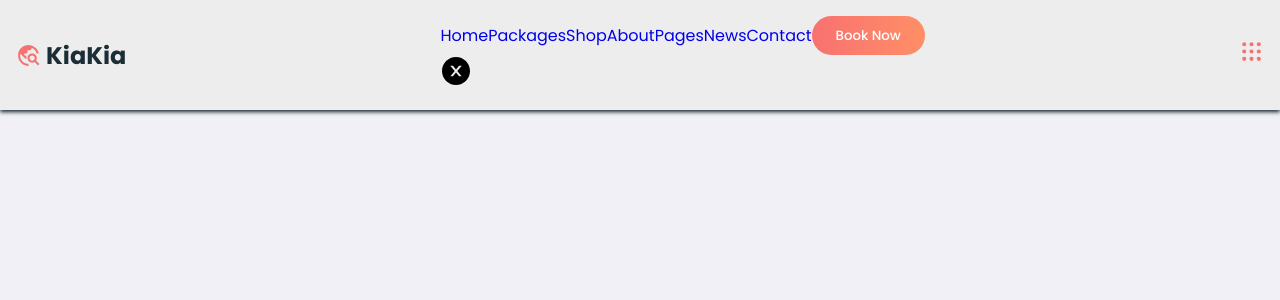
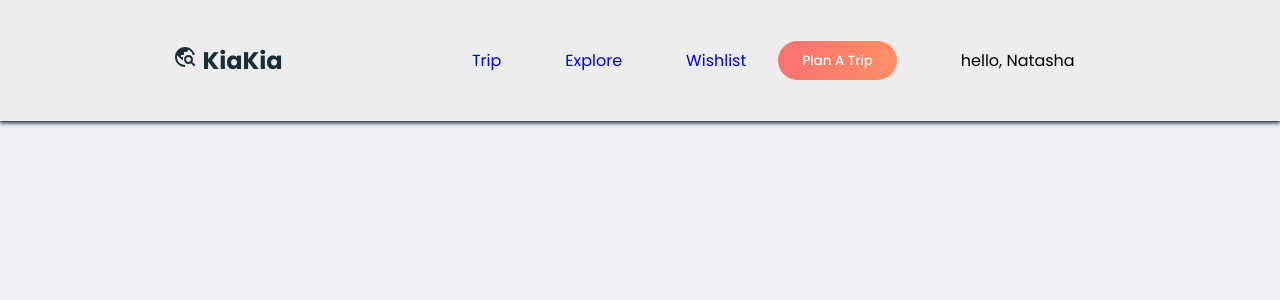
Before and after one commit to Natalienovaela/IS3106-KiaKia, a React (Create React App) app in the folder scrm/: page / in a window 1280 px wide. Shown: the top 300 px of the page. Built offline with nearby package versions, Linux system fonts and the light colour scheme; a web font is replaced by a local one.

Commit message:
navbar styling update

```diff
--- a/scrm/src/Components/Navbar/Navbar.jsx
+++ b/scrm/src/Components/Navbar/Navbar.jsx
@@ -22,42 +22,35 @@ const Navbar = () => {
 
             <div className="logoDiv">
                 <a href="#" className="logo flex">
-                    <h1> <MdOutlineTravelExplore className="icon"/> KiaKia</h1>
+                    <h1> <MdOutlineTravelExplore className="iicon"/> KiaKia</h1>
                 </a>
             </div>
 
             <div className={active}>
+
                 <ul className="navLists flex">
                   <li className="navItem">
-                  <a href="#" className="navLink">Home</a>
+                    <a href="#" className="navLink">Trip</a>
                   </li>
 
                   <li className="navItem">
-                  <a href="#" className="navLink">Packages</a>
+                    <a href="#" className="navLink">Explore</a>
                   </li>
 
                   <li className="navItem">
-                  <a href="#" className="navLink">Shop</a>
-                </li>
-
-                <li className="navItem">
-                  <a href="#" className="navLink">About</a>
-                </li>
-
-                <li className="navItem">
-                  <a href="#" className="navLink">Pages</a>
-                </li>
-
-                <li className="navItem">
-                  <a href="#" className="navLink">News</a>
-                </li>
-                <li className="navItem">
-                  <a href="#" className="navLink">Contact</a>
+                    <a href="#" className="navLink">Wishlist</a>
                   </li>
 
                   <button className="btn">
-                  <a href="#">Book Now</a>
+                    <a href="#">Plan A Trip</a>
                   </button>
+
+                  {/*need to edit late*/}
+                  <span className="profile">
+                    hello, Natasha
+                  </span>
+
+
                 </ul>
 
               <div onClick={closeNav} className="closeNavbar">
@@ -66,9 +59,12 @@ const Navbar = () => {
 
             </div>
 
+
+
             <div onClick={showNav} className="toggleNavbar">
               <TbGridDots className="icon"/>
             </div>
+
 
         </header>
 
--- a/scrm/src/Components/Navbar/navbar.css
+++ b/scrm/src/Components/Navbar/navbar.css
@@ -17,12 +17,29 @@
   position: relative;
   display: flex;
   align-items: center;
-    justify-content: space-between;
+  justify-content: space-evenly;
   background: var(--whiteColorDeam);
   width: 100%;
   padding: 1rem;
   z-index: 1000;
   box-shadow: 0 2px 4px rgba(2, 15, 29, 0.904);
+}
+.header .navItem {
+  padding: 2rem;
+}
+.header .profile {
+  padding: 2rem;
+  margin-left: 2rem;
+}
+.header .navLists {
+  width: 100%;
+  flex-direction: row;
+}
+.header .closeNavbar {
+  display: none;
+}
+.header .toggleNavbar {
+  display: none;
 }
 .header .logo {
   color: var(--blackColor);
@@ -36,8 +53,22 @@
   color: var(--PrimaryColor);
   transform: translateY(4px);
 }
+.header .toggleNavbar .icon {
+  font-size: 25px;
+  color: var(--PrimaryColor);
+}
+.header .toggleNavbar:hover {
+  color: var(--SecondaryColor);
+}
+
 @media screen and (max-width: 768px) {
-    .header .navBar {
+  .header {
+    justify-content: space-between;
+  }
+  .toggleNavbar {
+    display: flex !important;
+  }
+  .navBar {
     position: absolute;
     background: var(--whiteColorDeam);
     height: -moz-max-content;
@@ -52,48 +83,46 @@
     box-shadow: 0 2px 4px rgba(2, 15, 29, 0.904);
     transition: 0.3s ease-in-out;
   }
-    .header .navBar .navLists {
+  .navBar .navLists {
     flex-direction: column;
     justify-content: center;
     width: 100%;
     margin: auto;
     padding: 0.5rem 0;
   }
-    .header .navBar .navLists .navItem {
+  .navBar .navLists .navItem {
     padding: 0.5rem 0;
   }
-    .header .navBar .navLists .navItem .navLink {
+  .navBar .navLists .navItem .navLink {
     color: var(--textColor);
     font-size: 0.9rem;
     font-weight: 600;
   }
-    .header .navBar .navLists .navItem .navLink:hover {
+  .navBar .navLists .navItem .navLink:hover {
     color: var(--PrimaryColor);
   }
-    .header .navBar .navLists .btn {
-      margin-top: 1 rem;
+  .navBar .navLists .btn {
+    margin-top: 1rem;
   }
-    .header .navBar .navLists .btn a {
+  .navBar .navLists .btn a {
     font-weight: 600;
     color: var(--whiteColor);
   }
-    .header .navBar .closeNavbar {
+  .navBar .navLists .profile {
+    margin-top: 2rem;
+    margin-left: 0;
+  }
+  .navBar .closeNavbar {
     position: absolute;
     top: 1rem;
     right: 1.5rem;
     color: var(--PrimaryColor);
+    display: inline;
   }
-    .header .navBar .closeNavbar:hover {
+  .navBar .closeNavbar:hover {
     color: var(--SecondaryColor);
   }
-    .header .activeNavbar {
+  .activeNavbar {
     top: 7rem;
   }
-  }
-  .header .toggleNavbar .icon {
-    font-size: 25px;
-    color: var(--PrimaryColor);
-  }
-  .header .toggleNavbar:hover {
-    color: var(--SecondaryColor);
 }/*# sourceMappingURL=navbar.css.map */
--- a/scrm/src/Components/Navbar/navbar.scss
+++ b/scrm/src/Components/Navbar/navbar.scss
@@ -16,14 +16,34 @@
     position: relative;
     display: flex;
     align-items: center;
-    justify-content: space-between;
+    justify-content:space-evenly;
     background: var(--whiteColorDeam);
     width: 100%;
     padding: 1rem;
     z-index: 1000;
     box-shadow: 0 2px 4px rgba(2, 15, 29, 0.904);
 
+    .navItem{
+        padding: 2rem;
 
+    }
+
+    .profile {
+        padding: 2rem;
+        margin-left: 2rem;
+    }
+
+    .navLists {
+        width: 100%;
+        flex-direction: row;
+    }
+
+    .closeNavbar {
+        display: none;
+    }
+    .toggleNavbar{
+        display: none;
+    }
 
     .logo {
         color: var(--blackColor);
@@ -39,7 +59,27 @@
         }
     }
 
+
+
+    .toggleNavbar{
+        .icon{
+            font-size: 25px;
+            color: var(--PrimaryColor);
+        }
+        &:hover{
+            color: var(--SecondaryColor);
+        }
+
+    }
+}
+
 @media screen and (max-width: 768px) {
+    .header {
+        justify-content: space-between;
+    }
+    .toggleNavbar {
+        display: flex !important;
+    }
     .navBar{
         position: absolute;
         background: var(--whiteColorDeam);
@@ -75,12 +115,17 @@
             }
 
             .btn {
-                    margin-top: 1 rem;
+                margin-top: 1rem;
 
                 a{
                     font-weight: 600;
                     color: var(--whiteColor);
                 }
+            }
+
+            .profile {
+                margin-top: 2rem;
+                margin-left: 0;
             }
 
         }
@@ -90,6 +135,7 @@
             top: 1rem;
             right: 1.5rem;
             color: var(--PrimaryColor);
+            display: inline;
             &:hover{
                 color: var(--SecondaryColor);
             }
@@ -103,15 +149,3 @@
         top: 7rem;
     }
 }
-
-    .toggleNavbar{
-        .icon{
-            font-size: 25px;
-            color: var(--PrimaryColor);
-        }
-        &:hover{
-            color: var(--SecondaryColor);
-        }
-
-    }
-}
```
Also changed, not shown: 1 other file (tests, documents, lock files or other folders). Lines whose indentation alone changed are shown as unchanged.
